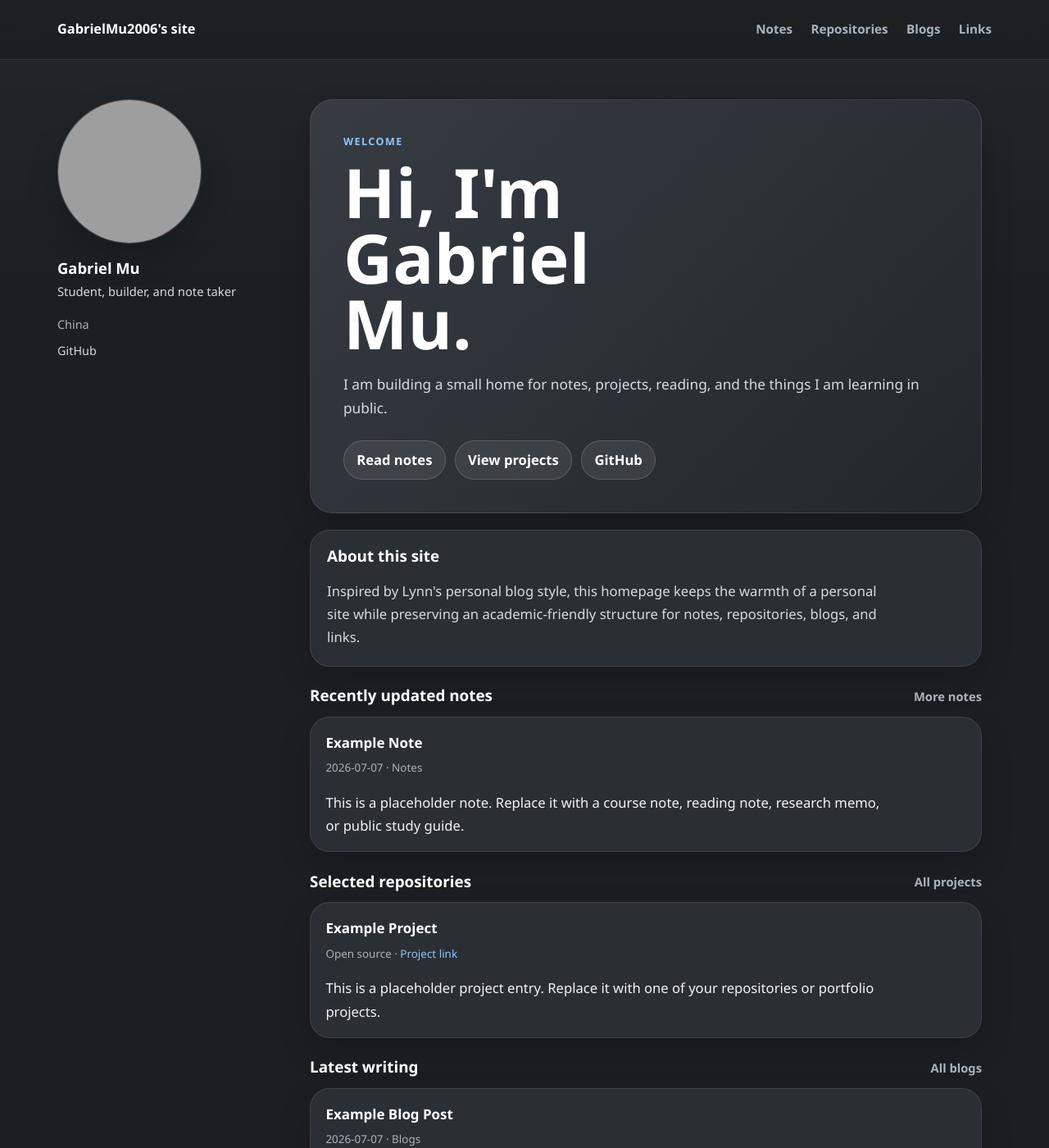
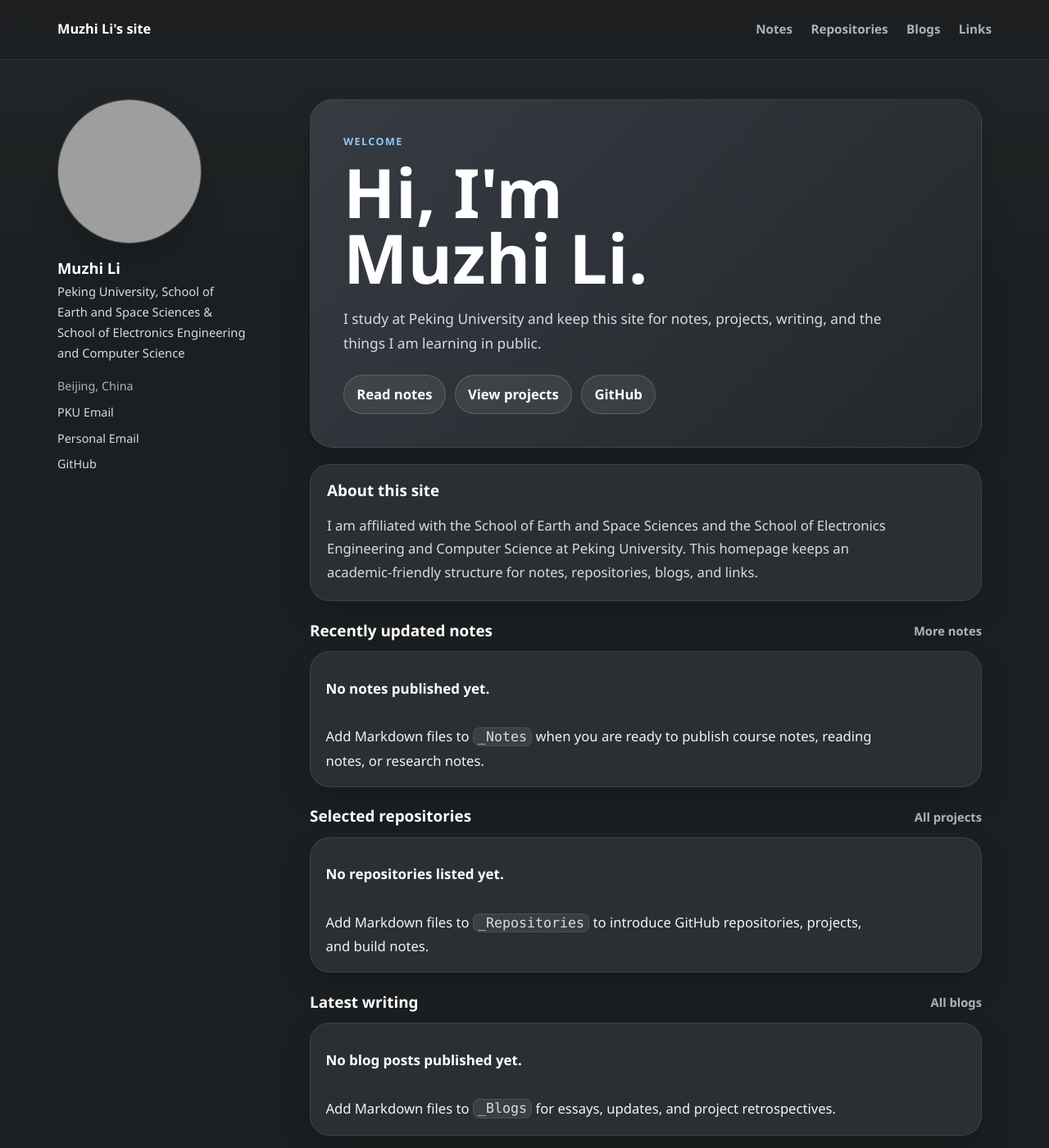
Before and after one commit to GabrielMu2006/GabrielMu2006.github.io, a Jekyll site: the page built from _pages/about.md, in a window 1280 px wide and 1400 px high. Shown: the whole window at 82% size. Built offline with Jekyll 4.4.1, drawn with Linux system fonts in a browser that asks for light colours; some of the changed text lies outside the part shown; grey boxes are pictures that could not be loaded.

Commit message:
Update personal profile

```diff
--- a/_Blogs/example-post.md
+++ /dev/null
@@ -1,15 +0,0 @@
----
-title: "Example Blog Post"
-collection: Blogs
-type: "Blogs"
-permalink: /Blogs/example-post
-venue: "Personal blog"
-date: 2026-07-07
-location: "City, Country"
-status: "Draft"
-link:
----
-
-This is a placeholder blog post. Replace it with a short essay, update, or technical reflection.
-
-Keep the first paragraph concise because collection archive pages use it as the excerpt.
--- a/_Notes/example-note.md
+++ /dev/null
@@ -1,17 +0,0 @@
----
-title: "Example Note"
-collection: Notes
-type: "Notes"
-permalink: /Notes/example-note
-venue: "Your institution"
-date: 2026-07-07
-location: "City, Country"
-status: "Draft"
-link:
----
-
-This is a placeholder note. Replace it with a course note, reading note, research memo, or public study guide.
-
-- Status: draft
-- Author: Your Name
-- Suggested content: summary, references, and links to files
--- a/_Repositories/example-project.md
+++ /dev/null
@@ -1,17 +0,0 @@
----
-title: "Example Project"
-collection: Repositories
-type: "Repositories"
-permalink: /Repositories/example-project
-venue: "Your institution"
-date: 2026-07-07
-location: "City, Country"
-status: "Open source"
-link: "https://github.com/your-github-username/example-project"
----
-
-This is a placeholder project entry. Replace it with one of your repositories or portfolio projects.
-
-- Status: open source
-- Role: maintainer
-- Link: [example-project](https://github.com/your-github-username/example-project)
--- a/_config.yml
+++ b/_config.yml
@@ -1,8 +1,8 @@
 # Site settings
 locale: "en-US"
-title: "GabrielMu2006's site"
+title: "Muzhi Li's site"
 title_separator: "-"
-name: "Gabriel Mu"
+name: "Muzhi Li"
 description: "Personal homepage, notes, projects, writing, and links."
 url: "https://gabrielmu2006.github.io"
 baseurl: ""
@@ -21,11 +21,12 @@ analytics:
     tracking_id:
 
 author:
-  name: "Gabriel Mu"
+  name: "Muzhi Li"
   avatar: "https://avatars.githubusercontent.com/u/210809689?v=4"
-  bio: "Student, builder, and note taker"
-  location: "China"
-  email:
+  bio: "Peking University, School of Earth and Space Sciences & School of Electronics Engineering and Computer Science"
+  location: "Beijing, China"
+  email: "limuzhi2006@stu.pku.edu.cn"
+  email_alt: "limuzhi2006@163.com"
   github: "GabrielMu2006"
   wechat:
 
--- a/_includes/author-profile.html
+++ b/_includes/author-profile.html
@@ -20,7 +20,10 @@
     <li>{{ site.author.location }}</li>
   {% endif %}
   {% if site.author.email %}
-    <li><a href="mailto:{{ site.author.email }}">Email</a></li>
+    <li><a href="mailto:{{ site.author.email }}">PKU Email</a></li>
+  {% endif %}
+  {% if site.author.email_alt %}
+    <li><a href="mailto:{{ site.author.email_alt }}">Personal Email</a></li>
   {% endif %}
   {% if site.author.github %}
     <li><a href="https://github.com/{{ site.author.github }}">GitHub</a></li>
--- a/_includes/footer.html
+++ b/_includes/footer.html
@@ -2,7 +2,10 @@
   <div class="page__footer-follow">
     <a href="{{ '/' | relative_url }}">{{ site.title }}</a>
     {% if site.author.email %}
-      <a href="mailto:{{ site.author.email }}">Email</a>
+      <a href="mailto:{{ site.author.email }}">PKU Email</a>
+    {% endif %}
+    {% if site.author.email_alt %}
+      <a href="mailto:{{ site.author.email_alt }}">Personal Email</a>
     {% endif %}
     {% if site.author.github %}
       <a href="https://github.com/{{ site.author.github }}">GitHub</a>
--- a/_pages/about.md
+++ b/_pages/about.md
@@ -1,15 +1,15 @@
 ---
 permalink: /
 title: "Home"
-excerpt: "About Gabriel Mu"
+excerpt: "About Muzhi Li"
 author_profile: true
 hide_title: true
 ---
 
 <section class="home-hero">
   <p class="home-hero__eyebrow">Welcome</p>
-  <h1>Hi, I'm Gabriel Mu.</h1>
-  <p class="home-hero__summary">I am building a small home for notes, projects, reading, and the things I am learning in public.</p>
+  <h1>Hi, I'm Muzhi Li.</h1>
+  <p class="home-hero__summary">I study at Peking University and keep this site for notes, projects, writing, and the things I am learning in public.</p>
   <div class="home-hero__actions" aria-label="Primary links">
     <a href="{{ '/Notes/' | relative_url }}">Read notes</a>
     <a href="{{ '/Repositories/' | relative_url }}">View projects</a>
@@ -19,7 +19,7 @@ hide_title: true
 
 <section class="home-panel home-panel--intro">
   <h2>About this site</h2>
-  <p>Inspired by Lynn's personal blog style, this homepage keeps the warmth of a personal site while preserving an academic-friendly structure for notes, repositories, blogs, and links.</p>
+  <p>I am affiliated with the School of Earth and Space Sciences and the School of Electronics Engineering and Computer Science at Peking University. This homepage keeps an academic-friendly structure for notes, repositories, blogs, and links.</p>
 </section>
 
 <section class="home-section">
@@ -29,13 +29,20 @@ hide_title: true
   </div>
   <div class="home-card-list">
     {% assign recent_notes = site.Notes | sort: "date" | reverse %}
-    {% for item in recent_notes limit:3 %}
+    {% if recent_notes.size > 0 %}
+      {% for item in recent_notes limit:3 %}
+        <article class="home-card">
+          <a class="home-card__title" href="{{ item.url | relative_url }}">{{ item.title }}</a>
+          <p class="home-card__meta">{% if item.date %}{{ item.date | date: "%Y-%m-%d" }}{% endif %}{% if item.type %} · {{ item.type }}{% endif %}</p>
+          <p>{{ item.excerpt | strip_html | normalize_whitespace | truncate: 120 }}</p>
+        </article>
+      {% endfor %}
+    {% else %}
       <article class="home-card">
-        <a class="home-card__title" href="{{ item.url | relative_url }}">{{ item.title }}</a>
-        <p class="home-card__meta">{% if item.date %}{{ item.date | date: "%Y-%m-%d" }}{% endif %}{% if item.type %} · {{ item.type }}{% endif %}</p>
-        <p>{{ item.excerpt | strip_html | normalize_whitespace | truncate: 120 }}</p>
+        <p class="home-card__title">No notes published yet.</p>
+        <p>Add Markdown files to <code>_Notes</code> when you are ready to publish course notes, reading notes, or research notes.</p>
       </article>
-    {% endfor %}
+    {% endif %}
   </div>
 </section>
 
@@ -46,13 +53,20 @@ hide_title: true
   </div>
   <div class="home-card-list">
     {% assign recent_projects = site.Repositories | sort: "date" | reverse %}
-    {% for item in recent_projects limit:3 %}
+    {% if recent_projects.size > 0 %}
+      {% for item in recent_projects limit:3 %}
+        <article class="home-card">
+          <a class="home-card__title" href="{{ item.url | relative_url }}">{{ item.title }}</a>
+          <p class="home-card__meta">{% if item.status %}{{ item.status }}{% endif %}{% if item.link %} · <a href="{{ item.link }}">Project link</a>{% endif %}</p>
+          <p>{{ item.excerpt | strip_html | normalize_whitespace | truncate: 120 }}</p>
+        </article>
+      {% endfor %}
+    {% else %}
       <article class="home-card">
-        <a class="home-card__title" href="{{ item.url | relative_url }}">{{ item.title }}</a>
-        <p class="home-card__meta">{% if item.status %}{{ item.status }}{% endif %}{% if item.link %} · <a href="{{ item.link }}">Project link</a>{% endif %}</p>
-        <p>{{ item.excerpt | strip_html | normalize_whitespace | truncate: 120 }}</p>
+        <p class="home-card__title">No repositories listed yet.</p>
+        <p>Add Markdown files to <code>_Repositories</code> to introduce GitHub repositories, projects, and build notes.</p>
       </article>
-    {% endfor %}
+    {% endif %}
   </div>
 </section>
 
@@ -63,13 +77,20 @@ hide_title: true
   </div>
   <div class="home-card-list">
     {% assign recent_blogs = site.Blogs | sort: "date" | reverse %}
-    {% for item in recent_blogs limit:3 %}
+    {% if recent_blogs.size > 0 %}
+      {% for item in recent_blogs limit:3 %}
+        <article class="home-card">
+          <a class="home-card__title" href="{{ item.url | relative_url }}">{{ item.title }}</a>
+          <p class="home-card__meta">{% if item.date %}{{ item.date | date: "%Y-%m-%d" }}{% endif %}{% if item.type %} · {{ item.type }}{% endif %}</p>
+          <p>{{ item.excerpt | strip_html | normalize_whitespace | truncate: 120 }}</p>
+        </article>
+      {% endfor %}
+    {% else %}
       <article class="home-card">
-        <a class="home-card__title" href="{{ item.url | relative_url }}">{{ item.title }}</a>
-        <p class="home-card__meta">{% if item.date %}{{ item.date | date: "%Y-%m-%d" }}{% endif %}{% if item.type %} · {{ item.type }}{% endif %}</p>
-        <p>{{ item.excerpt | strip_html | normalize_whitespace | truncate: 120 }}</p>
+        <p class="home-card__title">No blog posts published yet.</p>
+        <p>Add Markdown files to <code>_Blogs</code> for essays, updates, and project retrospectives.</p>
       </article>
-    {% endfor %}
+    {% endif %}
   </div>
 </section>
 
@@ -99,5 +120,7 @@ hide_title: true
 
 <section class="home-panel">
   <h2>Contact</h2>
-  <p>GitHub: <a href="https://github.com/GabrielMu2006">GabrielMu2006</a>. Add an email address in <code>_config.yml</code> when you are ready to make it public.</p>
+  <p>PKU Email: <a href="mailto:limuzhi2006@stu.pku.edu.cn">limuzhi2006@stu.pku.edu.cn</a></p>
+  <p>Personal Email: <a href="mailto:limuzhi2006@163.com">limuzhi2006@163.com</a></p>
+  <p>GitHub: <a href="https://github.com/GabrielMu2006">GabrielMu2006</a></p>
 </section>
```
Also changed, not shown: _Links/example-link.md (deleted, +0 -16 lines), test/site_structure_test.rb (+9 -9 lines), README.md, 4 other files.
